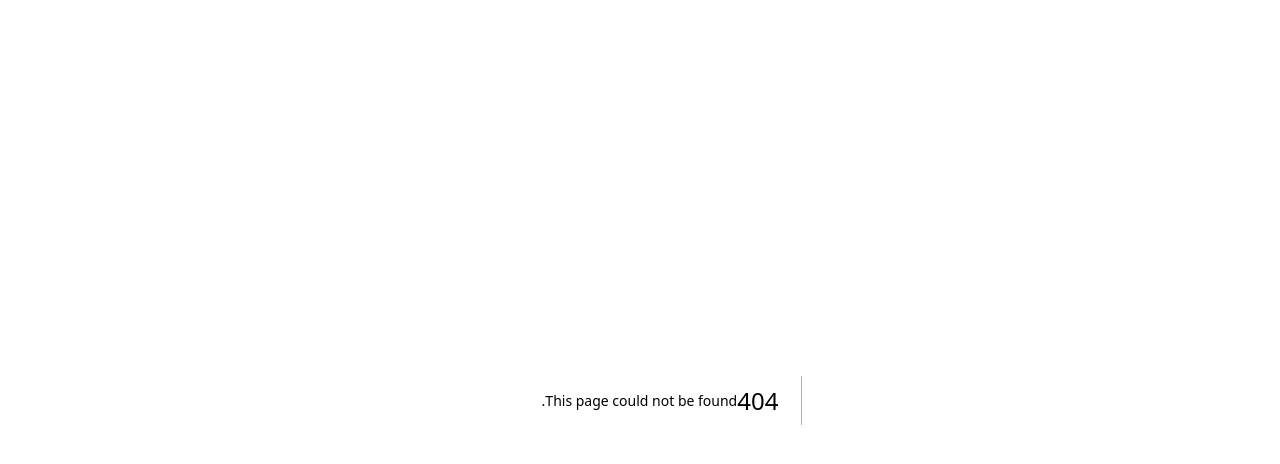
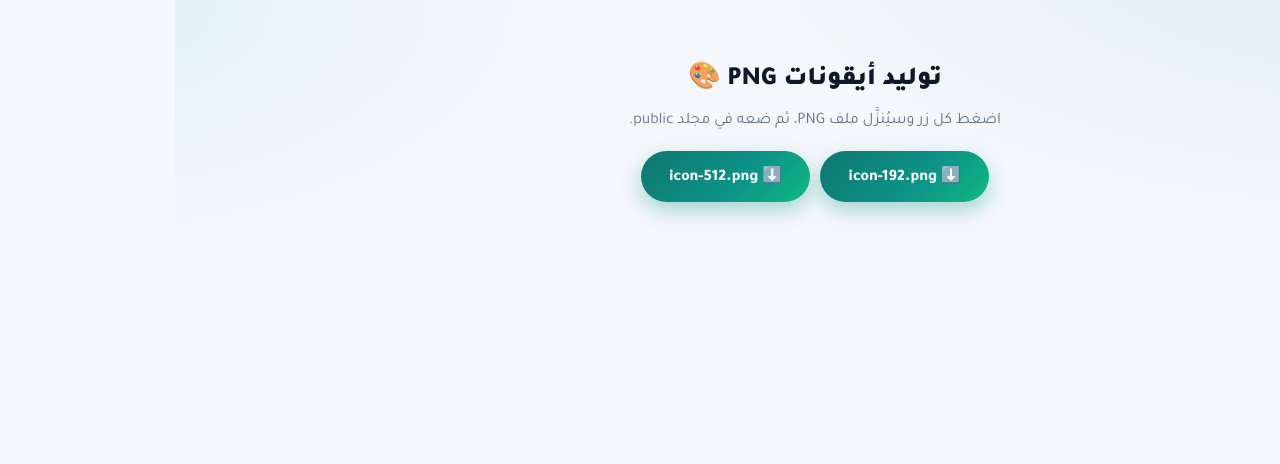
Before and after one commit to qerman-arabic/german-arabic, a Next.js app: page /icon-gen in a window 1280 px wide. Before the commit this address had no page. Shown: the top 464 px of the page. Built offline with nearby package versions, Linux system fonts and the light colour scheme.

Commit message:
icon generator

```diff
--- /dev/null
+++ b/app/icon-gen/page.js
@@ -0,0 +1,52 @@
+'use client';
+
+export default function IconGenPage() {
+  function make(size) {
+    const c = document.createElement('canvas');
+    c.width = size;
+    c.height = size;
+    const ctx = c.getContext('2d');
+
+    // خلفية مستديرة تركوازية
+    const r = size * 0.22;
+    ctx.beginPath();
+    if (ctx.roundRect) ctx.roundRect(0, 0, size, size, r);
+    else ctx.rect(0, 0, size, size);
+    ctx.fillStyle = '#0f766e';
+    ctx.fill();
+
+    // دائرة داخلية
+    ctx.beginPath();
+    ctx.arc(size / 2, size / 2, size * 0.32, 0, Math.PI * 2);
+    ctx.fillStyle = 'rgba(16,185,129,0.35)';
+    ctx.fill();
+
+    // النصوص
+    ctx.textAlign = 'center';
+    ctx.fillStyle = '#ffffff';
+    ctx.font = `bold ${size * 0.3}px Tahoma, Arial`;
+    ctx.fillText('DE', size / 2, size * 0.46);
+    ctx.font = `bold ${size * 0.3}px Tahoma, Arial`;
+    ctx.fillText('ع', size / 2, size * 0.8);
+
+    const a = document.createElement('a');
+    a.download = `icon-${size}.png`;
+    a.href = c.toDataURL('image/png');
+    a.click();
+  }
+
+  return (
+    <main className="container" style={{ textAlign: 'center', padding: 60 }}>
+      <h1 className="page-title">توليد أيقونات PNG 🎨</h1>
+      <p className="muted">اضغط كل زر وسيُنزَّل ملف PNG، ثم ضعه في مجلد public.</p>
+      <div style={{ display: 'flex', gap: 10, justifyContent: 'center', marginTop: 20 }}>
+        <button className="btn btn-primary btn-lg" onClick={() => make(192)}>
+          ⬇️ icon-192.png
+        </button>
+        <button className="btn btn-primary btn-lg" onClick={() => make(512)}>
+          ⬇️ icon-512.png
+        </button>
+      </div>
+    </main>
+  );
+}
```
Also changed, not shown: app/icon-gen/مستند نصي جديد.txt (added).
